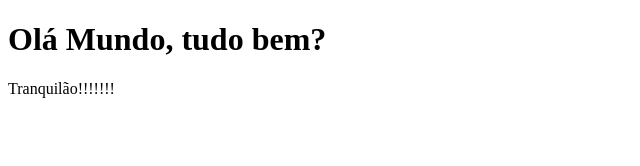
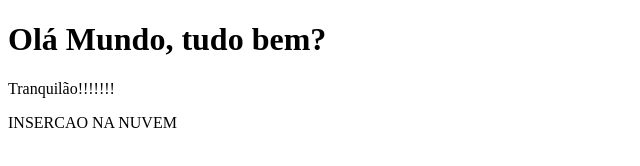
Before and after one commit to leonardcvlh/teste_git, a plain HTML site: page index.html in a window 1280 px wide. Shown: the whole page, without its empty margins (0-640 px from the left). Drawn offline with Linux system fonts and the light colour scheme.

Commit message:
INSERCAO DE LINHA
ATUALIZACAO PARA INSERCAO NO REPOSITORIO EM NUVEM

```diff
--- a/index.html
+++ b/index.html
@@ -7,5 +7,6 @@
 <body>
     <h1>Olá Mundo, tudo bem?</h1>
     <p>Tranquilão!!!!!!!</p>
+    <p>INSERCAO NA NUVEM</p>
 </body>
 </html>
```
